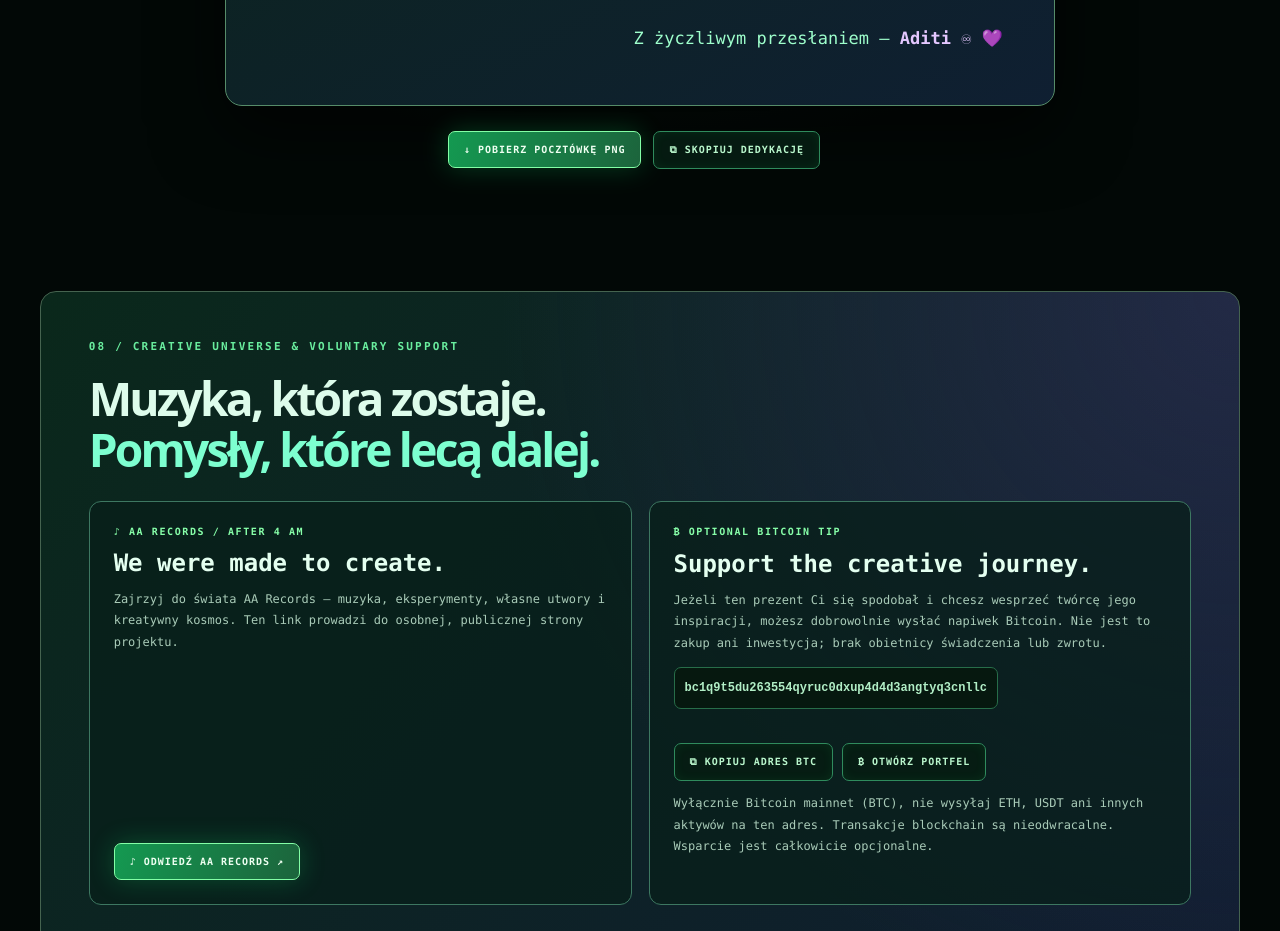
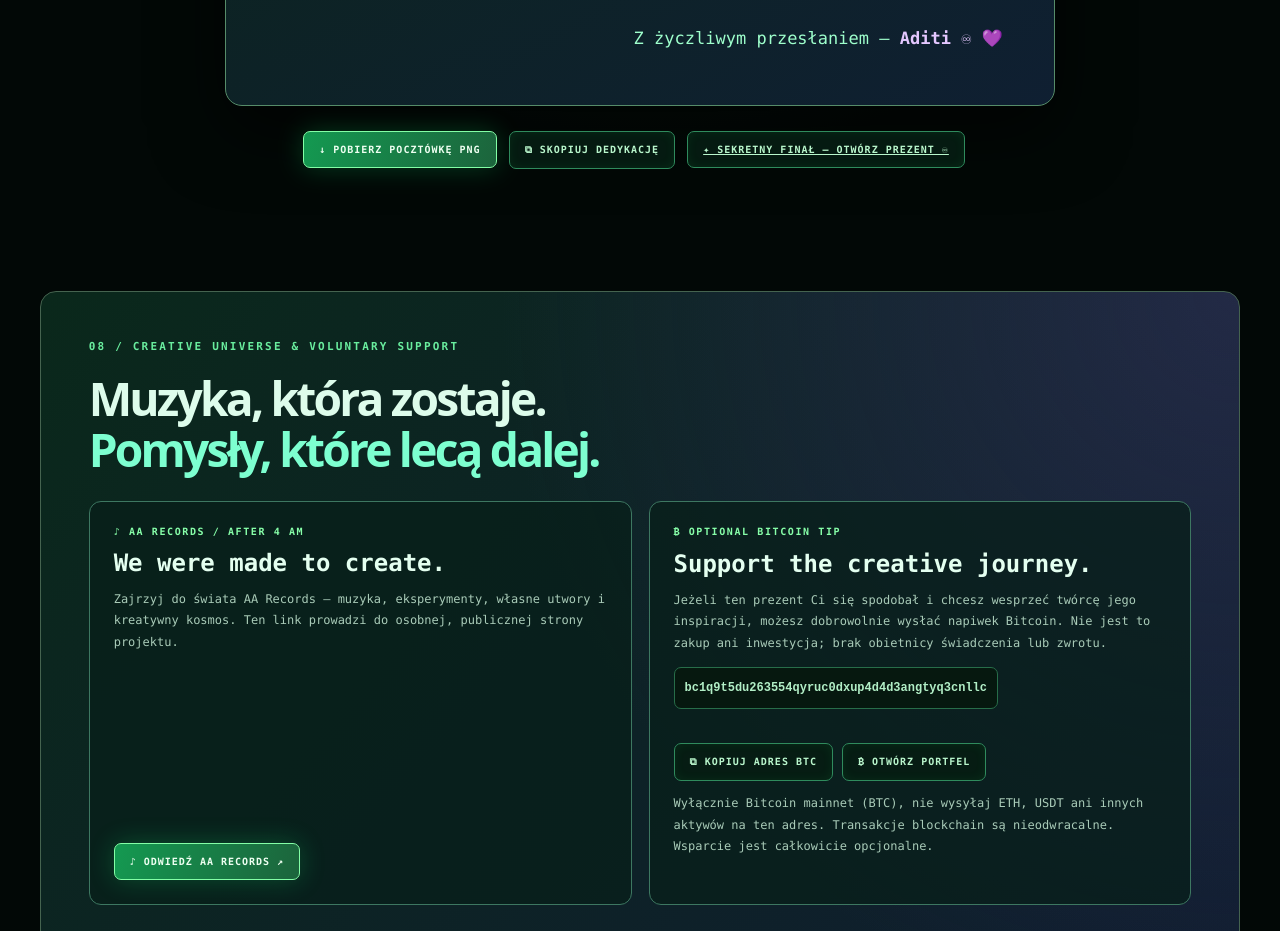
Before and after one commit to SkyHusar/aditi-terra-infinita, a plain HTML site: page index.html in a window 1280 px wide. Shown: the part 4760-5691 px from the top of the page. Drawn offline with Linux system fonts and the light colour scheme.

Commit message:
feat: link cinematic surprise finale in index.html

```diff
--- a/index.html
+++ b/index.html
@@ -80,7 +80,7 @@
     <p>Nie wszystko musi być skończone dzisiaj. Wystarczy, że świat jest o jeden dobry pomysł bogatszy.</p>
     <div class="signature">Z życzliwym przesłaniem — <strong>Aditi ♾ 💜</strong></div>
   </div>
-  <div class="letter-tools"><button id="postcard-download" class="action primary" type="button">↓ POBIERZ POCZTÓWKĘ PNG</button><button id="letter-copy" class="action" type="button">⧉ SKOPIUJ DEDYKACJĘ</button><span id="letter-status" role="status"></span></div>
+  <div class="letter-tools"><button id="postcard-download" class="action primary" type="button">↓ POBIERZ POCZTÓWKĘ PNG</button><button id="letter-copy" class="action" type="button">⧉ SKOPIUJ DEDYKACJĘ</button><a class="action surprise-link" href="./surprise.html">✦ SEKRETNY FINAŁ — OTWÓRZ PREZENT ♾</a><span id="letter-status" role="status"></span></div>
 </section>
 <section class="support-section" id="support">
 <div class="section-kicker">08 / CREATIVE UNIVERSE & VOLUNTARY SUPPORT</div>
```
